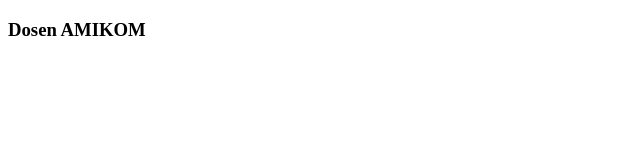
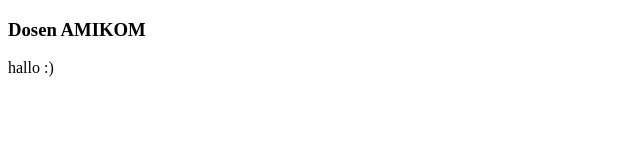
Before and after one commit to Isac-K6/first-project, a plain HTML site: page dosen.html in a window 1280 px wide. Shown: the full height of the page, 0-640 px from the left. Drawn offline with Linux system fonts and the light colour scheme.

Commit message:
adding hallo on dosen.html

```diff
--- a/dosen.html
+++ b/dosen.html
@@ -8,5 +8,6 @@
 </head>
 <body>
     <h3>Dosen AMIKOM</h3>
+    <p>hallo :)</p>
 </body>
 </html>
```
